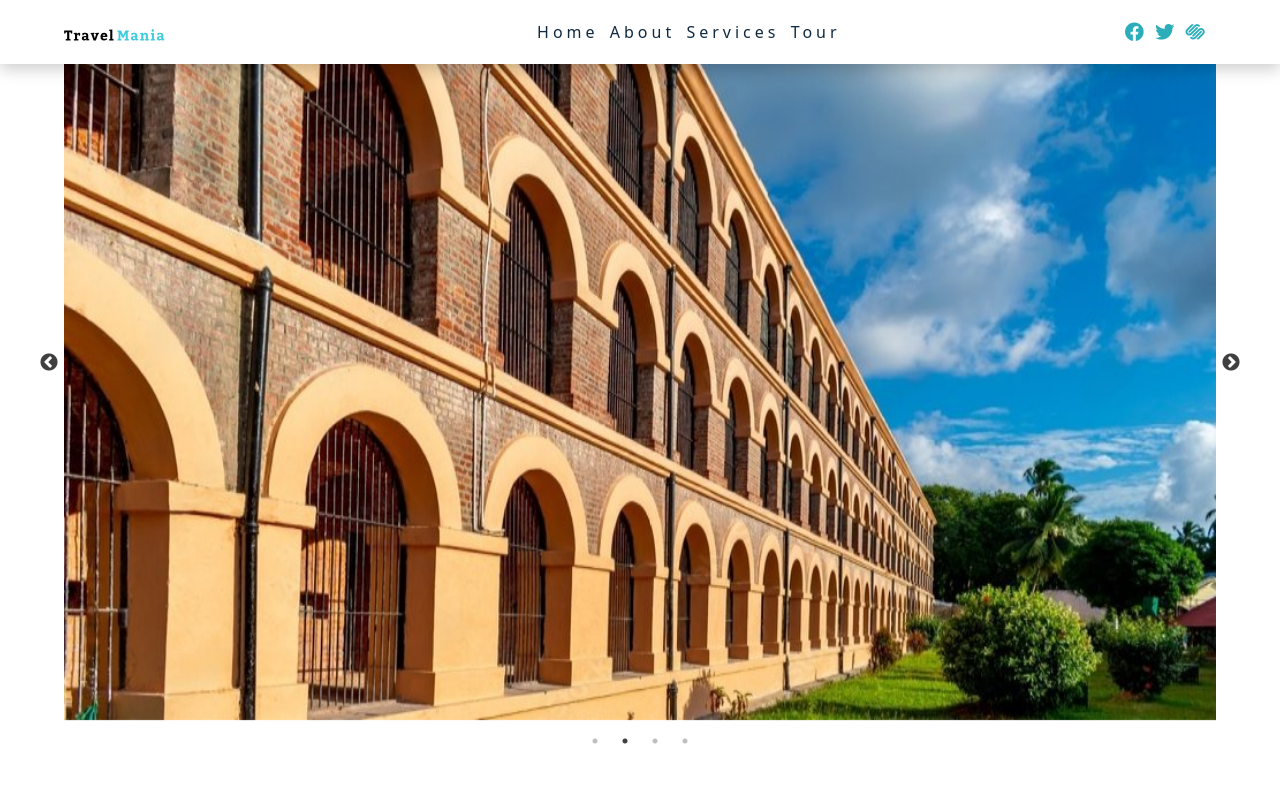
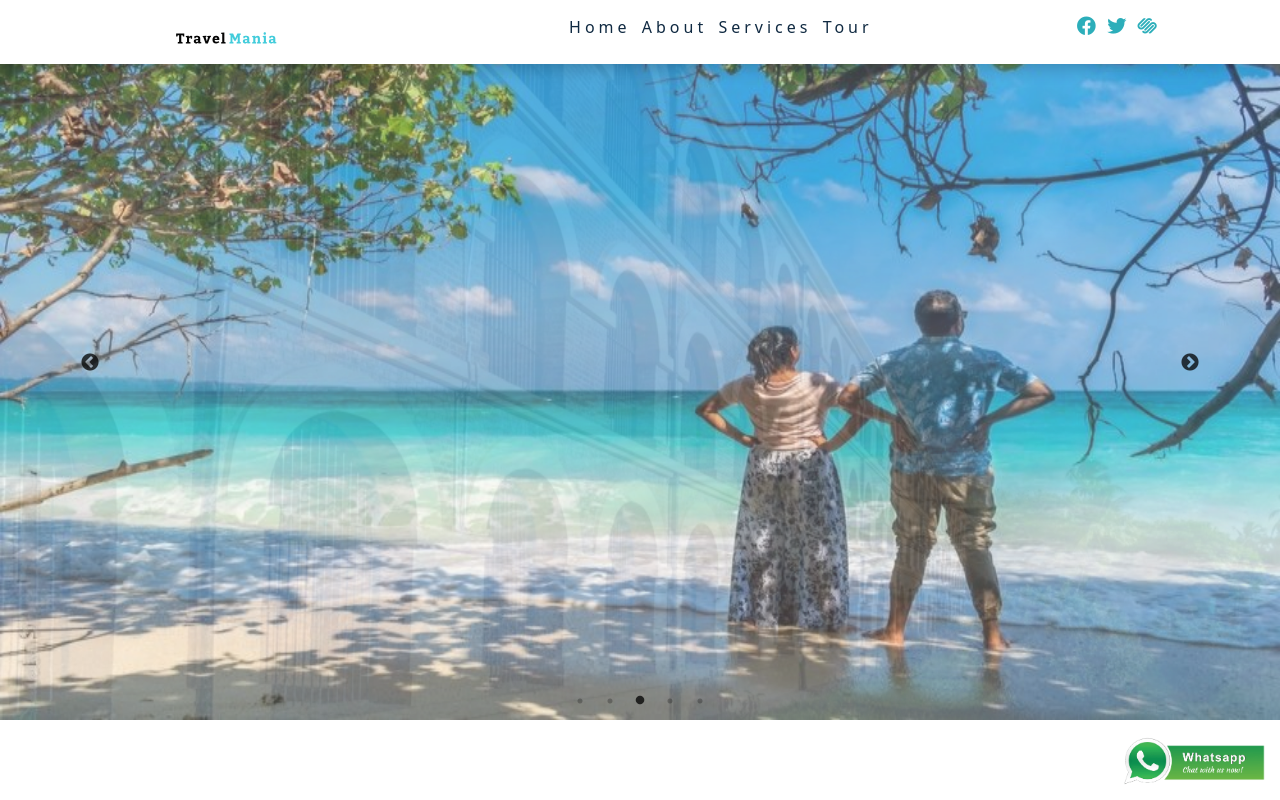
Before and after one commit to bandana-banerjee/travel-website, a React (Create React App) app: page / in a window 1280 px wide. Shown: the top 800 px of the page. Built offline with nearby package versions, Linux system fonts and the light colour scheme.

Commit message:
add whatsapp chat

```diff
--- a/public/index.html
+++ b/public/index.html
@@ -10,6 +10,7 @@
       content="Web site created using create-react-app"
     />
     <link rel="apple-touch-icon" href="%PUBLIC_URL%/logo192.png" />
+    <link rel="stylesheet" href="https://cdn.jsdelivr.net/npm/bootstrap@4.0.0/dist/css/bootstrap.min.css" >
     <!--
       manifest.json provides metadata used when your web app is installed on a
       user's mobile device or desktop. See https://developers.google.com/web/fundamentals/web-app-manifest/
--- a/src/App.js
+++ b/src/App.js
@@ -5,6 +5,7 @@ import About from './components/about';
 import Services from './components/services';
 import Tour from './components/tours';
 import Footer from './components/footer';
+import whatsapp from './images/whatsapp.png'
 
 function App() {
   return (
@@ -15,6 +16,11 @@ function App() {
       <Services />
       <Tour />
       <Footer />
+      <div class="fixed-bottom right-100 p-3" style={{zIndex:"6",left:"initial"}}>
+        <a href="https://wa.me/8327066455?text=Hello How may I help you?">
+          <img src={whatsapp} style={{width:'140px'}}/>
+        </a>
+      </div>
     </>
   );
 }
--- a/src/components/hero.js
+++ b/src/components/hero.js
@@ -14,8 +14,8 @@ function hero() {
     slidesToShow: 1,
     slidesToScroll: 1,
     autoplay: true,
-    autoplaySpeed: 1000,
-    pauseOnHover: true,
+    autoplaySpeed: 800,
+    // pauseOnHover: true,
   };
   return (
     <section className="slick-container" id="home">
--- a/src/data.js
+++ b/src/data.js
@@ -2,6 +2,7 @@ import tour1 from './images/hero1.jpeg';
 import tour2 from './images/hero2.jpeg';
 import tour3 from './images/hero3.jpeg';
 import tour4 from './images/hero4.jpeg';
+import tour5 from './images/hero5.jpeg';
 
 export const pageLinks = [
   { id: 1, href: '#home', text: 'home' },
@@ -86,5 +87,9 @@ export const list = [
   {
     id: 4,
     image: tour4
+  },
+   {
+    id: 5,
+    image: tour5
   }
 ];
--- a/src/index.css
+++ b/src/index.css
@@ -73,6 +73,7 @@ a {
 }
 
 img:not(.nav-logo) {
+
   width: 100%;
   display: block;
 }
@@ -543,6 +544,7 @@ Navbar
   width: 90vw;
   max-width: 1170px;
   margin: 0 auto;
+
 }
 
 .nav-header {
@@ -608,6 +610,10 @@ Navbar
   }
 
   .nav-center {
+    position: fixed;
+    padding-left: 10rem;
+
+    padding-top: 5px;
     display: flex;
     justify-content: space-between;
     align-items: center;
@@ -653,7 +659,8 @@ Navbar
 
 .slick-container {
   margin: 0 auto;
-  width: 90vw;
+  /* margin-top:  4rem; */
+  width: 100vw;
   text-align: center;
   /* display: flex;
   justify-content: center;
@@ -671,4 +678,27 @@ Navbar
 
 .slick-next::before {
   color: black !important;
+
 }
+.slick-next{
+  position: absolute;
+  right: 80px !important;
+   transform: translate(0, -50%);
+  z-index: 1;
+}
+.slick-prev{
+position: absolute;
+  left: 80px !important;
+  transform: translate(0, -50%);
+   z-index: 1;
+}
+
+.slick-dots li{
+  bottom:40px;
+}
+.slick-dots li button{
+  font-size: 20px;
+}
+.slick-dots li.slick-active button:before{
+  font-size: 10px;
+}
```
Also changed, not shown: src/images/hero5.jpeg (added), src/images/whatsapp.png (added).
